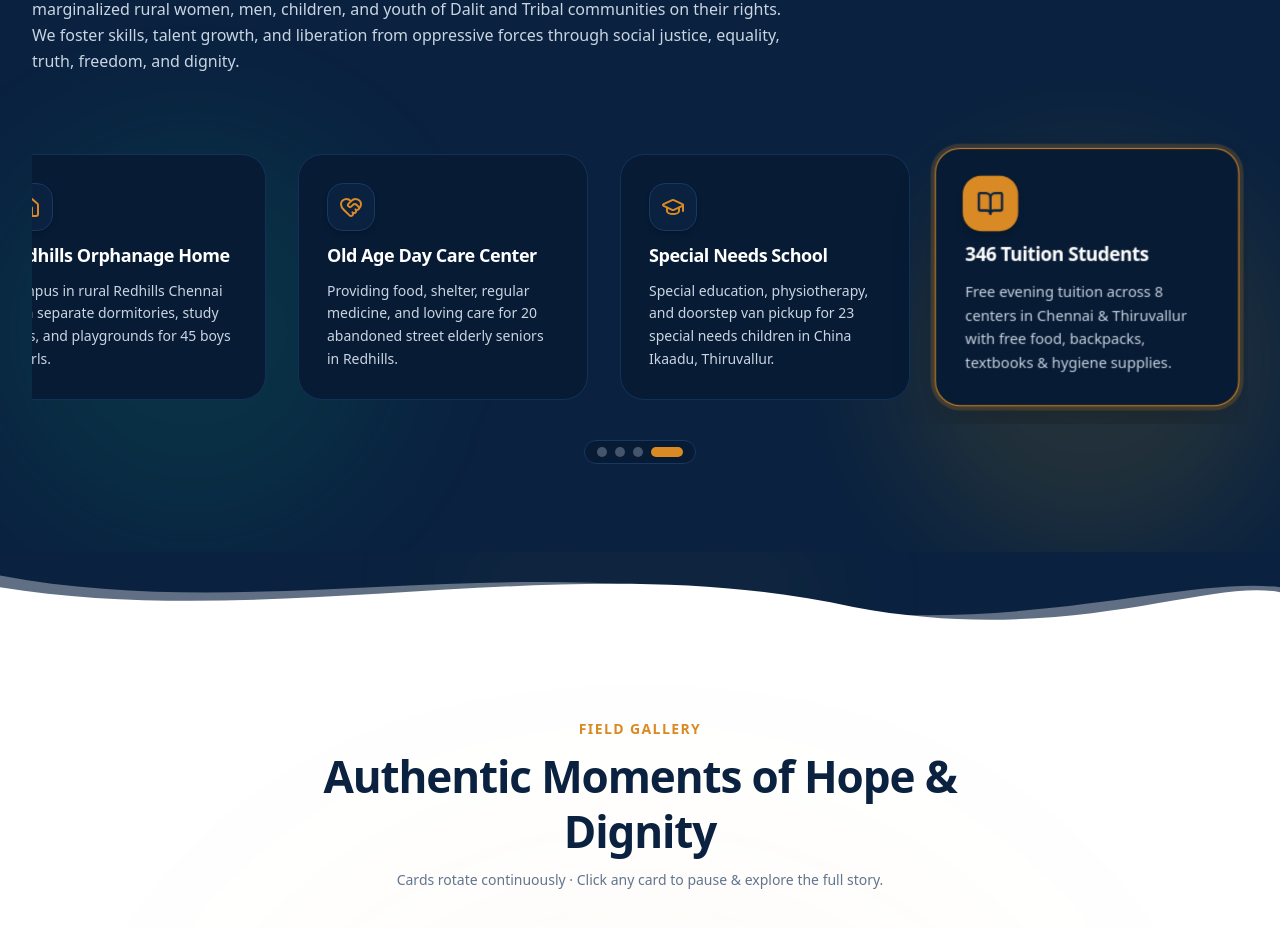
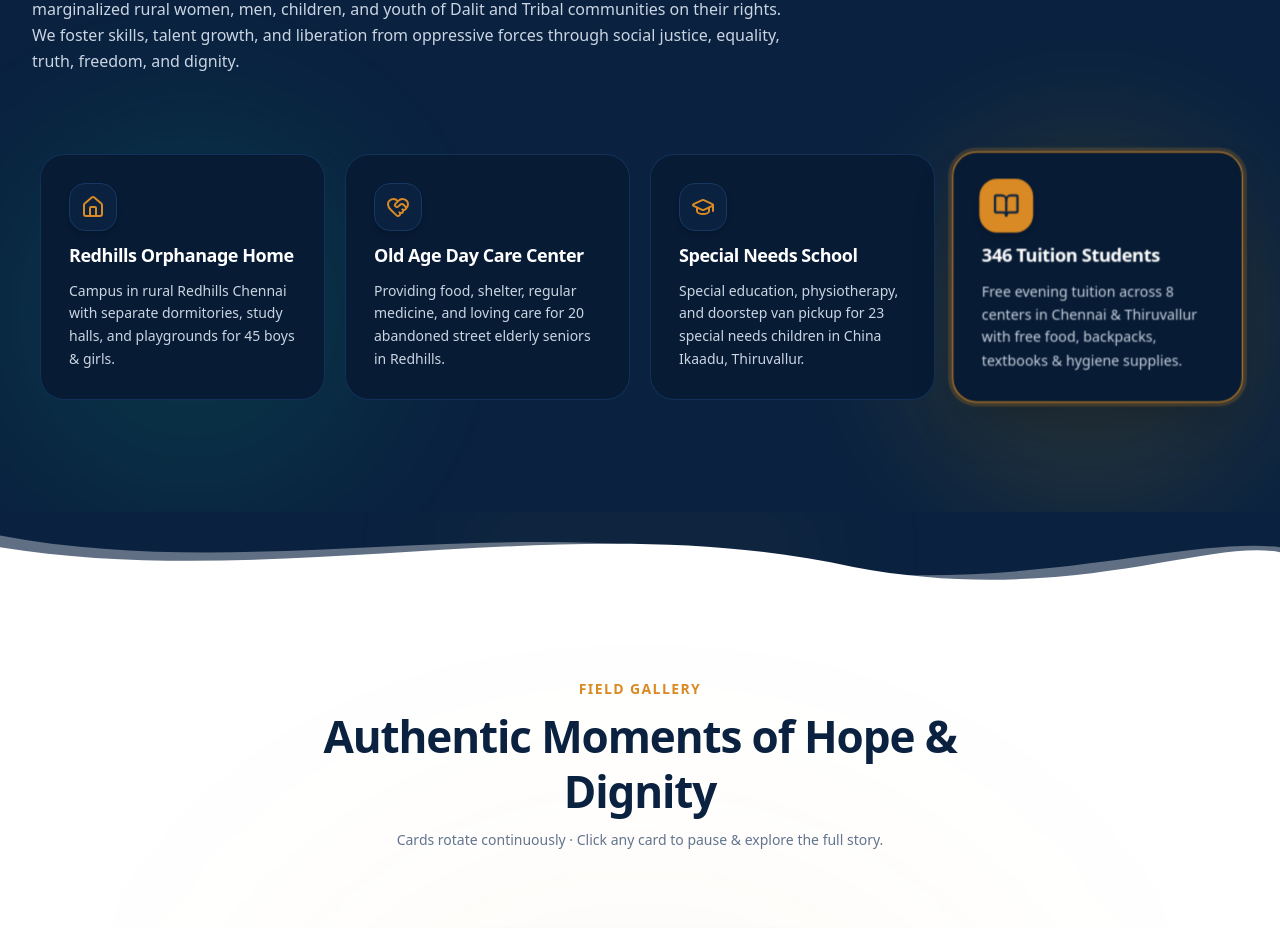
Before and after one commit to zavyxinfotech/Truth_Foundation_Landing_Page, a React (Vite) app: page / in a window 1280 px wide. Shown: the part 2100-3028 px from the top of the page. Built offline with nearby package versions, Linux system fonts and the light colour scheme.

Commit message:
Optimize AboutSection feature cards layout: 4-column grid on desktop with 0 cropping, responsive carousel on mobile, preserving all Framer Motion animations

```diff
--- a/src/components/AboutSection.tsx
+++ b/src/components/AboutSection.tsx
@@ -1,5 +1,5 @@
 import React, { useRef, useEffect, useState } from 'react';
-import { ShieldCheck, HeartHandshake, FileText, CheckCircle2, Home, GraduationCap, BookOpen, Sparkles } from 'lucide-react';
+import { HeartHandshake, Home, GraduationCap, BookOpen } from 'lucide-react';
 import { motion } from 'motion/react';
 
 const FEATURES = [
@@ -77,7 +77,7 @@ export const AboutSection: React.FC = () => {
           whileInView={{ opacity: 1, y: 0 }}
           viewport={{ once: false, amount: 0.15 }}
           transition={{ duration: 0.6, ease: 'easeOut' }}
-          className="max-w-3xl space-y-3 mb-10 sm:mb-12"
+          className="max-w-3xl space-y-3 mb-8 sm:mb-12"
         >
           <span className="text-[#da8a24] font-extrabold text-xs sm:text-sm uppercase tracking-widest block">
             About Truth Foundation
@@ -91,13 +91,13 @@ export const AboutSection: React.FC = () => {
           </p>
         </motion.div>
 
-        {/* 3D Horizontal Auto-Scroll Showcase Cards */}
+        {/* Responsive 4-Card Showcase: Grid on Desktop (0 cropping), Auto-Scroll Carousel on Mobile */}
         <div className="relative py-2">
           <div
             ref={scrollContainerRef}
             onMouseEnter={() => setIsPaused(true)}
             onMouseLeave={() => setIsPaused(false)}
-            className="flex gap-6 sm:gap-8 overflow-x-auto py-6 px-2 sm:px-4 scrollbar-none snap-x snap-mandatory scroll-smooth items-center justify-start lg:justify-between w-full [perspective:1000px]"
+            className="flex lg:grid lg:grid-cols-4 gap-4 sm:gap-6 lg:gap-5 overflow-x-auto lg:overflow-x-visible py-6 px-1 sm:px-2 scrollbar-none snap-x snap-mandatory scroll-smooth items-stretch justify-start w-full [perspective:1000px]"
             style={{ scrollbarWidth: 'none', msOverflowStyle: 'none' }}
           >
             {FEATURES.map((feature, idx) => {
@@ -110,10 +110,10 @@ export const AboutSection: React.FC = () => {
                   whileInView={{ opacity: 1, y: 0 }}
                   viewport={{ once: false, amount: 0.15 }}
                   transition={{ duration: 0.5, delay: idx * 0.1 }}
-                  className={`w-[85vw] max-w-[290px] sm:w-[310px] lg:w-[280px] xl:w-[300px] shrink-0 snap-center rounded-3xl p-6 sm:p-7 bg-[#071b34] backdrop-blur-md border transition-all duration-500 transform-gpu cursor-pointer space-y-4 flex flex-col justify-between group ${
+                  className={`w-[82vw] max-w-[280px] sm:w-[310px] lg:w-full lg:max-w-none shrink-0 lg:shrink snap-center rounded-3xl p-6 sm:p-7 bg-[#071b34] backdrop-blur-md border transition-all duration-500 transform-gpu cursor-pointer space-y-4 flex flex-col justify-between group ${
                     isActive
-                      ? 'scale-105 border-[#da8a24] shadow-2xl z-20 ring-4 ring-[#da8a24]/20 [transform:rotateY(0deg)_translateZ(20px)]'
-                      : 'border-[#163863]/80 opacity-85 hover:opacity-100 hover:border-[#da8a24]/90 z-10 [transform:rotateY(6deg)]'
+                      ? 'scale-105 lg:scale-[1.02] border-[#da8a24] shadow-2xl z-20 ring-4 ring-[#da8a24]/20 [transform:rotateY(0deg)_translateZ(20px)]'
+                      : 'border-[#163863]/80 opacity-85 hover:opacity-100 hover:border-[#da8a24]/90 z-10 [transform:rotateY(0deg)] lg:hover:scale-[1.02]'
                   }`}
                 >
                   <div className="space-y-3">
@@ -136,8 +136,8 @@ export const AboutSection: React.FC = () => {
             })}
           </div>
 
-          {/* Pagination Indicators */}
-          <div className="flex items-center justify-center pt-4">
+          {/* Pagination Indicators on Mobile */}
+          <div className="flex lg:hidden items-center justify-center pt-4">
             <div className="flex items-center gap-2 px-3 py-1.5 bg-[#071b34] backdrop-blur-md rounded-full border border-[#163863]">
               {FEATURES.map((_, i) => (
                 <button
```
